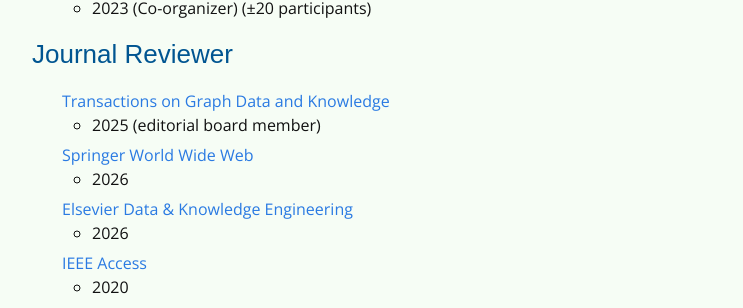
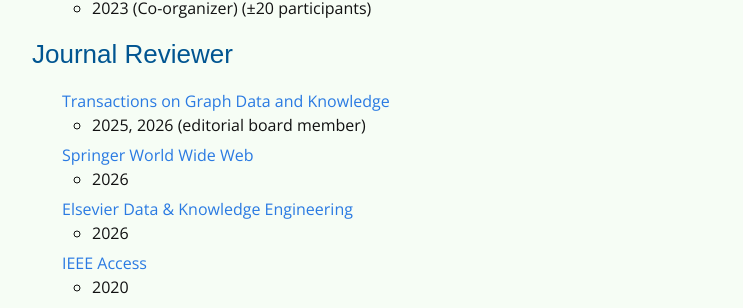
Before and after one commit to rubensworks/rubensworks.net, a Jekyll site: the page built from cv.md, in a window 1280 px wide and 900 px high, scrolled down 10713 px. Shown: the part 146-454 px from the top of the window, without its empty margins (238-981 px from the left). Built offline with Jekyll 4.4.1, drawn with Linux system fonts in a browser that asks for light colours; some web fonts are replaced.

Commit message:
Update journal reviewer years for TGDK

```diff
--- a/cv.md
+++ b/cv.md
@@ -468,7 +468,7 @@
 ### Journal Reviewer
 
 * [Transactions on Graph Data and Knowledge](https://drops.dagstuhl.de/entities/journal/TGDK)
-    * 2025 (editorial board member)
+    * 2025, 2026 (editorial board member)
 * [Springer World Wide Web](https://link.springer.com/journal/11280)
     * 2026
 * [Elsevier Data & Knowledge Engineering](https://www.sciencedirect.com/journal/data-and-knowledge-engineering)
```
